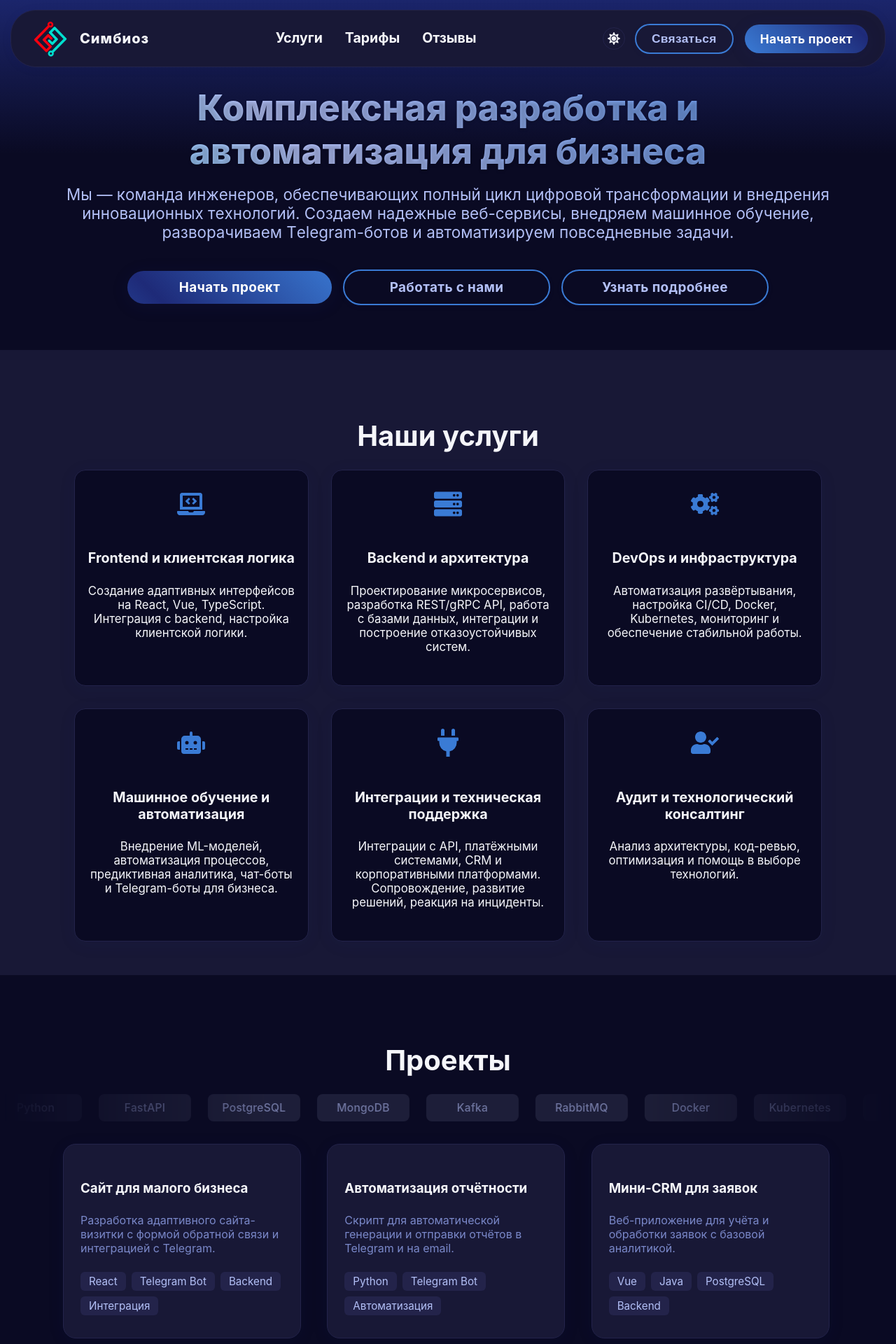
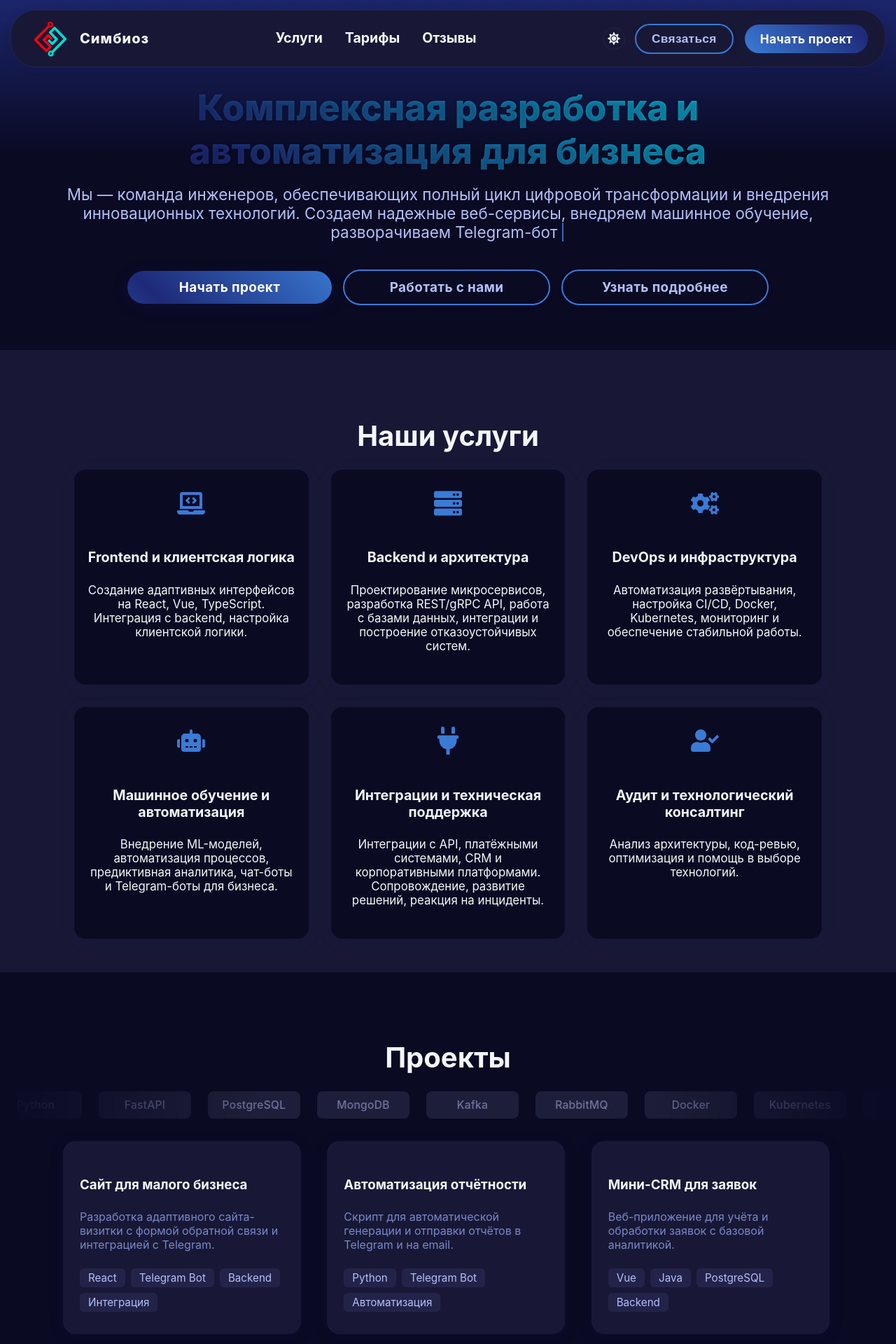
Before and after one commit to simbioz-tech/simbioz-site, a React (Vite) app in the folder simbioz-landing/: page / in a window 1280 px wide. Shown: the top 1920 px of the page at 70% size. Built offline with nearby package versions, Linux system fonts and the light colour scheme; the HTML template or start-up script is replaced by a standard one.

Commit message:
fix: make some changes in animations

```diff
--- a/simbioz-landing/src/components/Header.jsx
+++ b/simbioz-landing/src/components/Header.jsx
@@ -78,46 +78,27 @@ font-size: 1.22rem;
 font-weight: 700;
 text-decoration: none;
 position: relative;
-transition: color 0.3s ease-out, transform 0.2s ease-out, box-shadow 0.2s ease-out;
+transition: color 0.3s ease-out, transform 0.2s ease-out;
 overflow: hidden;
 &:hover {
   color: ${({ theme }) => theme.accent};
-  transform: translateY(-2px) scale(1.02);
-  animation: pulse 1.5s infinite;
+  transform: translateY(-2px) scale(1.04);
 }
 &::after {
   content: '';
   display: block;
   width: 100%;
-  height: 2px;
-  background: ${({ theme }) => theme.accent};
-  opacity: 0.3;
+  height: 2.5px;
+  background: linear-gradient(90deg, #3a7bd5 60%, #1e2a78 100%);
+  opacity: 0.7;
   border-radius: 2px;
   transform: scaleX(0);
   transform-origin: right;
-  transition: transform 0.3s ease-out;
+  transition: transform 0.4s cubic-bezier(.4,0,.2,1);
 }
 &:hover::after {
   transform: scaleX(1);
   transform-origin: left;
-}
-&::before {
-  content: '';
-  position: absolute;
-  top: 0;
-  left: -100%;
-  width: 100%;
-  height: 100%;
-  background: linear-gradient(90deg, transparent, rgba(58,123,213,0.2), transparent);
-  transition: left 0.5s ease-out;
-}
-&:hover::before {
-  left: 100%;
-}
-@keyframes pulse {
-  0% { box-shadow: 0 0 0 0 rgba(58,123,213,0.5); }
-  70% { box-shadow: 0 0 0 10px rgba(58,123,213,0); }
-  100% { box-shadow: 0 0 0 0 rgba(58,123,213,0); }
 }
 @media (max-width: 700px) {
   width: 100%;
--- a/simbioz-landing/src/components/Hero.jsx
+++ b/simbioz-landing/src/components/Hero.jsx
@@ -1,5 +1,5 @@
 import React from 'react';
-import { useState } from 'react';
+import { useState, useEffect, useRef } from 'react';
 import styled from 'styled-components';
 import { motion } from 'framer-motion';
 import VacanciesModal from './VacanciesModal';
@@ -87,8 +87,43 @@ const Subtitle = styled(motion.p)`
   margin-bottom: 40px;
   text-align: center;
   color: ${({ theme }) => (theme.background === '#0a0a23' ? '#b3c0f7' : '#3a7bd5')};
+  word-break: break-word;
+  overflow-wrap: break-word;
+  max-width: 100%;
+  -webkit-hyphens: none;
+  hyphens: none;
+  white-space: normal;
   @media (max-width: 700px) {
     font-size: 1.2rem;
+    word-break: break-word;
+    overflow-wrap: break-word;
+    max-width: 100%;
+    -webkit-hyphens: none;
+    hyphens: none;
+    white-space: normal;
+  }
+`;
+
+const SubtitleWrap = styled(motion.div)`
+  margin-bottom: 40px;
+  text-align: center;
+  @media (max-width: 700px) {
+    margin-bottom: 20px;
+  }
+`;
+
+const Cursor = styled(motion.span)`
+  display: inline-block;
+  margin-left: 4px;
+  font-size: 1.4rem;
+  color: #3a7bd5;
+  animation: blink 1s step-end infinite;
+  @media (max-width: 700px) {
+    font-size: 1.2rem;
+  }
+  @keyframes blink {
+    from, to { color: transparent }
+    50% { color: #3a7bd5 }
   }
 `;
 
@@ -230,35 +265,52 @@ const WorkWithUsButton = styled(OutlineButton)`
   }
 `;
 
+const useIsMobile = () => {
+  const [isMobile, setIsMobile] = useState(window.innerWidth <= 700);
+  useEffect(() => {
+    const onResize = () => setIsMobile(window.innerWidth <= 700);
+    window.addEventListener('resize', onResize);
+    return () => window.removeEventListener('resize', onResize);
+  }, []);
+  return isMobile;
+};
+
 const Hero = () => {
     const [vacanciesOpen, setVacanciesOpen] = useState(false);
+    const [typed, setTyped] = useState('');
+    const [showCursor, setShowCursor] = useState(true);
+    const isMobile = useIsMobile();
+    const fullText =
+      'Мы — команда инженеров, обеспечивающих полный цикл цифровой трансформации и внедрения\nинновационных технологий. Создаем надежные веб-сервисы, внедряем машинное обучение,\nразворачиваем Telegram-ботов и автоматизируем повседневные задачи.';
+    const mobileText =
+      'Мы — команда инженеров,\nобеспечивающих полный цикл цифровой трансформации и внедрения инновационных технологий.\nСоздаем надежные веб-сервисы, внедряем машинное обучение,\nразворачиваем Telegram-ботов и автоматизируем повседневные задачи.';
+    const typingSpeed = 18; // ms per char
+    const cursorDelay = 800; // ms after typing before cursor stops blinking
+    const typingTimeout = useRef();
+    const cursorTimeout = useRef();
+
+    useEffect(() => {
+      let i = 0;
+      const text = isMobile ? mobileText : fullText;
+      function type() {
+        setTyped(text.slice(0, i));
+        if (i < text.length) {
+          i++;
+          typingTimeout.current = setTimeout(type, text[i-1] === '\n' ? typingSpeed * 8 : typingSpeed + Math.random()*30);
+        } else {
+          cursorTimeout.current = setTimeout(() => setShowCursor(false), cursorDelay);
+        }
+      }
+      setTyped('');
+      setShowCursor(true);
+      type();
+      return () => {
+        clearTimeout(typingTimeout.current);
+        clearTimeout(cursorTimeout.current);
+      };
+    }, [isMobile]);
 
     const titleText = 'Комплексная разработка и автоматизация для бизнеса';
-    const subtitleLines = [
-        'Мы — команда инженеров, обеспечивающих полный цикл цифровой трансформации и внедрения\nинновационных технологий. Создаем надежные веб-сервисы, внедряем машинное обучение,\nразворачиваем Telegram-ботов и автоматизируем повседневные задачи.'
-    ];
-
-    const TYPEWRITER_DELAY = 0.015;
-
-    const typewriterVariants = {
-        hidden: { opacity: 0 },
-        visible: (i) => ({
-            opacity: 1,
-            transition: {
-                delay: i * TYPEWRITER_DELAY,
-                duration: 0.1,
-            },
-        }),
-    };
-
-    // Combine all characters into a single array with line break markers
-    const allChars = subtitleLines.reduce((acc, line, lineIndex) => {
-        const chars = line.split('');
-        if (lineIndex < subtitleLines.length - 1) {
-            chars.push('\n'); // Use \n as a marker for line breaks
-        }
-        return [...acc, ...chars];
-    }, []);
 
     return (
         <Section
@@ -269,27 +321,35 @@ const Hero = () => {
         >
             <Container>
                 <Title
-                    initial={{ opacity: 0, y: 20, scale: 0.95 }}
-                    animate={{ opacity: 1, y: 0, scale: 1 }}
-                    transition={{ duration: 0.7, ease: 'easeOut' }}
+                    initial={{ opacity: 0, y: 20, scale: 0.85 }}
+                    animate={{ opacity: 1, y: 0, scale: [1, 1.07, 1] }}
+                    transition={{ duration: 1.1, ease: 'easeInOut', times: [0, 0.5, 1] }}
+                    style={{
+                      background: 'linear-gradient(45deg, #3a7bd5, #1e2a78, #00ddeb, #b3c0f7, #3a7bd5)',
+                      backgroundSize: '400% 100%',
+                      animation: 'gradientShift 8s ease-in-out infinite',
+                      WebkitBackgroundClip: 'text',
+                      backgroundClip: 'text',
+                      WebkitTextFillColor: 'transparent',
+                    }}
                 >
                     {titleText}
                 </Title>
-                <Subtitle as={motion.div} initial="hidden" animate="visible">
-                    {allChars.map((char, index) => (
-                        char === '\n' ? (
-                            <br key={`br-${index}`} />
-                        ) : (
-                            <Letter
-                                key={`char-${index}`}
-                                variants={typewriterVariants}
-                                custom={index} // Continuous index for all characters
-                            >
-                                {char === ' ' ? '\u00A0' : char}
-                            </Letter>
-                        )
+                <SubtitleWrap
+                  initial={{ opacity: 0 }}
+                  animate={{ opacity: 1 }}
+                  transition={{ delay: 0.7, duration: 0.8 }}
+                >
+                  <Subtitle as="span">
+                    {typed.split('\n').map((line, idx, arr) => (
+                      <span key={idx}>
+                        {line}
+                        {idx < arr.length - 1 && <br />}
+                      </span>
                     ))}
-                </Subtitle>
+                    {showCursor && <Cursor>|</Cursor>}
+                  </Subtitle>
+                </SubtitleWrap>
                 <ButtonRow>
                     <MainButton href="#contact" whileHover={{ scale: 1.07 }} whileTap={{ scale: 0.97 }}>
                         Начать проект
--- a/simbioz-landing/src/components/Portfolio.jsx
+++ b/simbioz-landing/src/components/Portfolio.jsx
@@ -55,13 +55,20 @@ const CardGrid = styled.div`
   display: grid;
   grid-template-columns: repeat(auto-fit, minmax(320px, 1fr));
   gap: 32px;
+  @media (max-width: 700px) {
+    grid-template-columns: 1fr;
+    gap: 18px;
+    justify-items: center;
+    align-items: stretch;
+    grid-auto-rows: 1fr;
+    padding: 0;
+  }
 `;
 const Card = styled(motion.div)`
   background: ${({ theme }) => theme.card};
   border-radius: 18px;
   box-shadow: 0 4px 24px 0 rgba(30,42,120,0.08);
   padding: 32px 24px;
-  border: 1px solid ${({ theme }) => theme.border};
   display: flex;
   flex-direction: column;
   align-items: flex-start;
@@ -74,13 +81,17 @@ const Card = styled(motion.div)`
   min-width: 320px;
   max-width: 340px;
   box-sizing: border-box;
+  width: 100%;
   @media (max-width: 700px) {
-    min-width: 90vw;
-    max-width: 95vw;
+    width: 100%;
+    max-width: 340px;
+    margin-left: auto;
+    margin-right: auto;
+    min-width: unset;
     padding: 18px 10px;
   }
   &:hover {
-    box-shadow: 0 20px 60px 0 rgba(58,123,213,0.38), 0 2px 24px 0 rgba(30,42,120,0.18);
+    box-shadow: 0 8px 28px 0 rgba(58,123,213,0.11);
     transform: translateY(-10px) scale(1.08);
     border-color: #3a7bd5;
     z-index: 2;
--- a/simbioz-landing/src/components/Reviews.jsx
+++ b/simbioz-landing/src/components/Reviews.jsx
@@ -24,7 +24,6 @@ const Card = styled.div`
   border-radius: 18px;
   box-shadow: 0 4px 24px 0 rgba(30,42,120,0.08);
   padding: 32px 24px;
-  border: 1.5px solid ${({ theme }) => theme.border};
   display: flex;
   flex-direction: column;
   align-items: flex-start;
@@ -33,6 +32,9 @@ const Card = styled.div`
   transition: background 0.4s cubic-bezier(.4,0,.2,1), border-color 0.4s cubic-bezier(.4,0,.2,1), box-shadow 0.4s cubic-bezier(.4,0,.2,1), color 0s;
   cursor: default;
   box-sizing: border-box;
+  &:hover {
+    box-shadow: 0 6px 20px 0 rgba(58,123,213,0.13);
+  }
   @media (max-width: 700px) {
     min-width: 90vw;
     max-width: 95vw;
--- a/simbioz-landing/src/components/Services.jsx
+++ b/simbioz-landing/src/components/Services.jsx
@@ -29,7 +29,7 @@ const Title = styled.h2`
 `;
 const CardGrid = styled.div`
   display: grid;
-  grid-template-columns: repeat(auto-fit, minmax(280px, 1fr));
+  grid-template-columns: repeat(auto-fit, minmax(320px, 1fr));
   gap: 32px;
   box-sizing: border-box;
   max-width: 1100px;
@@ -41,7 +41,7 @@ const CardGrid = styled.div`
     align-items: center;
     justify-content: center;
     justify-items: center;
-    padding: 0 4vw;
+    padding: 0;
   }
 `;
 const Card = styled(motion.div)`
@@ -49,7 +49,6 @@ const Card = styled(motion.div)`
   border-radius: 16px;
   box-shadow: 0 4px 24px 0 rgba(30,42,120,0.08);
   padding: 28px 18px;
-  border: 1px solid ${({ theme }) => theme.border};
   display: flex;
   flex-direction: column;
   align-items: center;
@@ -62,8 +61,10 @@ const Card = styled(motion.div)`
   position: relative;
   overflow: visible;
   box-sizing: border-box;
+  width: 100%;
+  max-width: 340px;
   &:hover {
-    box-shadow: 0 16px 48px 0 rgba(58,123,213,0.35), 0 2px 24px 0 rgba(30,42,120,0.18);
+    box-shadow: 0 7px 24px 0 rgba(58,123,213,0.10);
     transform: translateY(-10px) scale(1.10);
     border-color: #3a7bd5;
     z-index: 2;
@@ -85,8 +86,8 @@ const Card = styled(motion.div)`
     font-size: 0.98rem;
     min-height: 0;
     margin: 0 auto;
-    max-width: 95vw;
-    min-width: 90vw;
+    width: 100%;
+    max-width: 340px;
     box-sizing: border-box;
   }
 `;
```
Also changed, not shown: simbioz-landing/src/components/Prices.jsx (+2 -7 lines), simbioz-landing/src/components/Process.jsx (+8 -5 lines).
